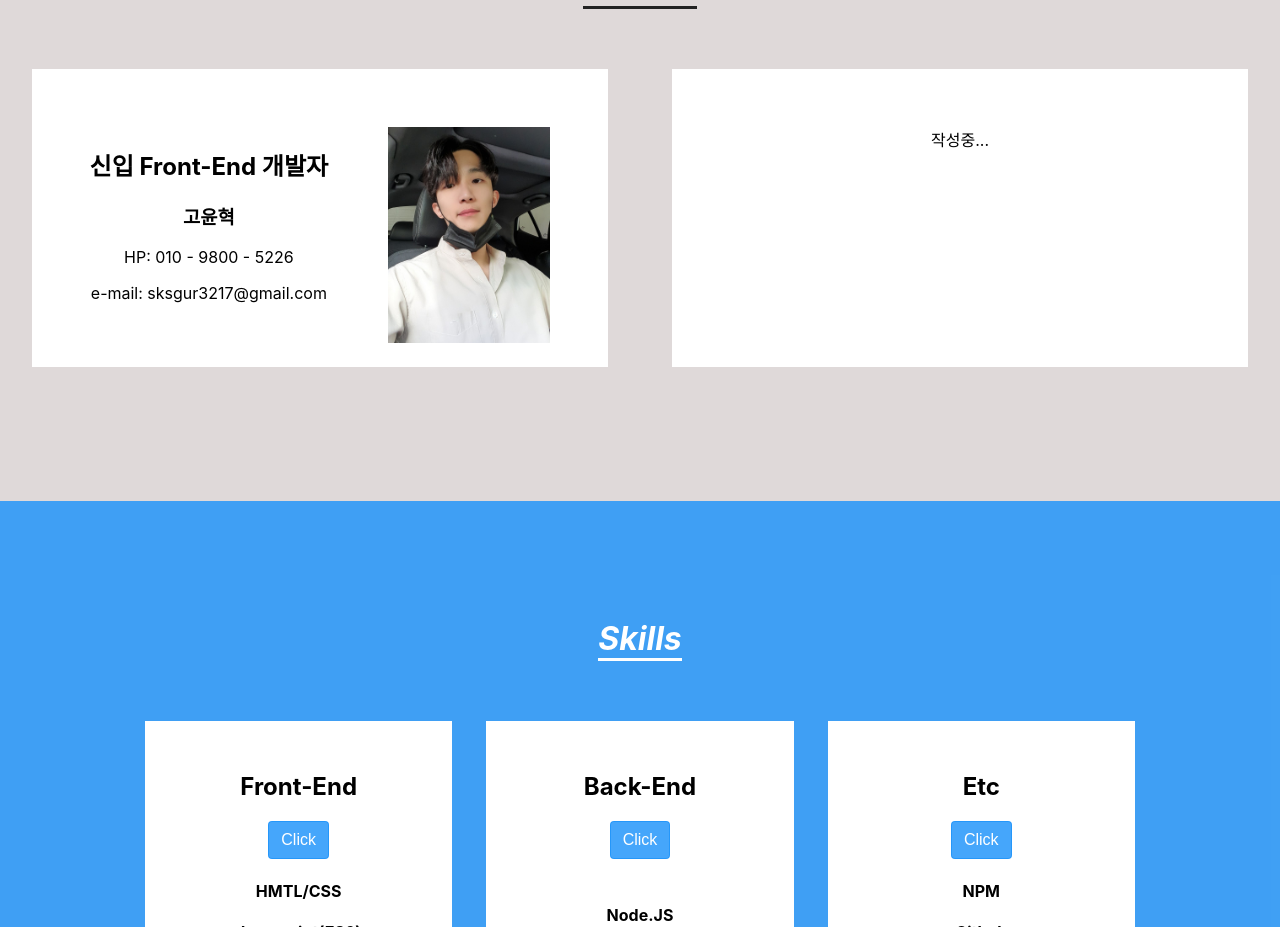
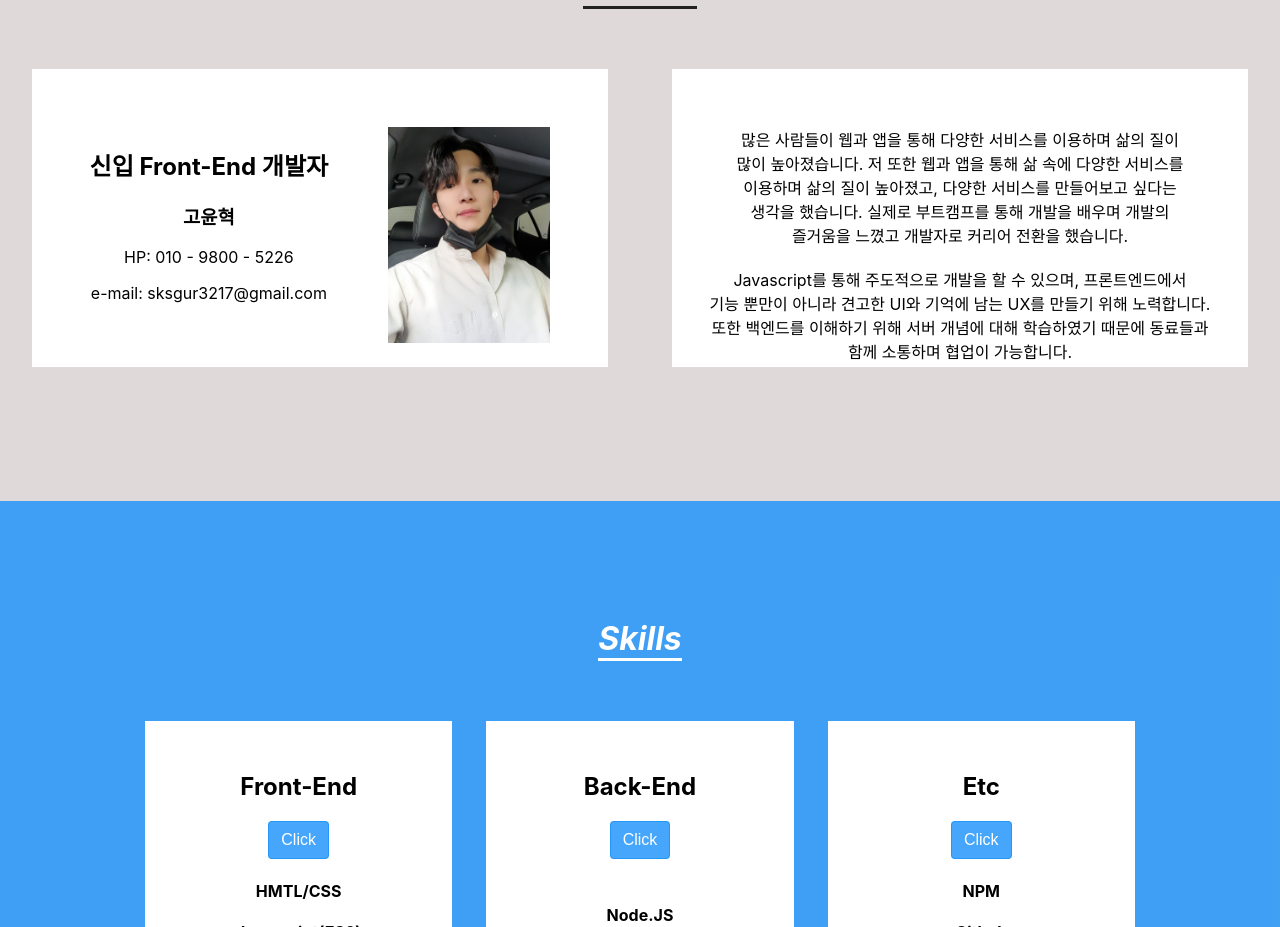
Before and after one commit to ko7452/portfolio, a React (Create React App) app: page / in a window 1280 px wide. Shown: the part 950-1877 px from the top of the page. Built offline with nearby package versions, Linux system fonts and the light colour scheme.

Commit message:
about 자기소개 작성

```diff
--- a/src/component/About.css
+++ b/src/component/About.css
@@ -42,6 +42,7 @@
   flex-direction: column;
   display: flex;
   height: 30vh;
+  font-style: normal;
 }
 .photo {
   opacity: 0.93;
--- a/src/component/About.js
+++ b/src/component/About.js
@@ -27,7 +27,23 @@ const About = () => {
           </div>
           <div class="about-contact-box">
             <div class="about-info-box">
-              작성중...
+              많은 사람들이 웹과 앱을 통해 다양한 서비스를 이용하며 삶의 질이
+              <br />
+              많이 높아졌습니다. 저 또한 웹과 앱을 통해 삶 속에 다양한 서비스를
+              <br />
+              이용하며 삶의 질이 높아졌고, 다양한 서비스를 만들어보고 싶다는
+              <br />
+              생각을 했습니다. 실제로 부트캠프를 통해 개발을 배우며 개발의
+              <br /> 즐거움을 느꼈고 개발자로 커리어 전환을 했습니다.
+              <br />
+              <br />
+              Javascript를 통해 주도적으로 개발을 할 수 있으며, 프론트엔드에서
+              <br />
+              기능 뿐만이 아니라 견고한 UI와 기억에 남는 UX를 만들기 위해
+              노력합니다. <br />
+              또한 백엔드를 이해하기 위해 서버 개념에 대해 학습하였기 때문에
+              동료들과 <br />
+              함께 소통하며 협업이 가능합니다.
               {/* 안녕하세요 프론트엔드 개발자 고윤혁 입니다. <br />
               저는 비전공자이지만, 삶 속에서 인터넷과 모바일을 통한 서비스 안의
               <br />
```
Also changed, not shown: 15 other files (tests, documents, lock files or other folders).
